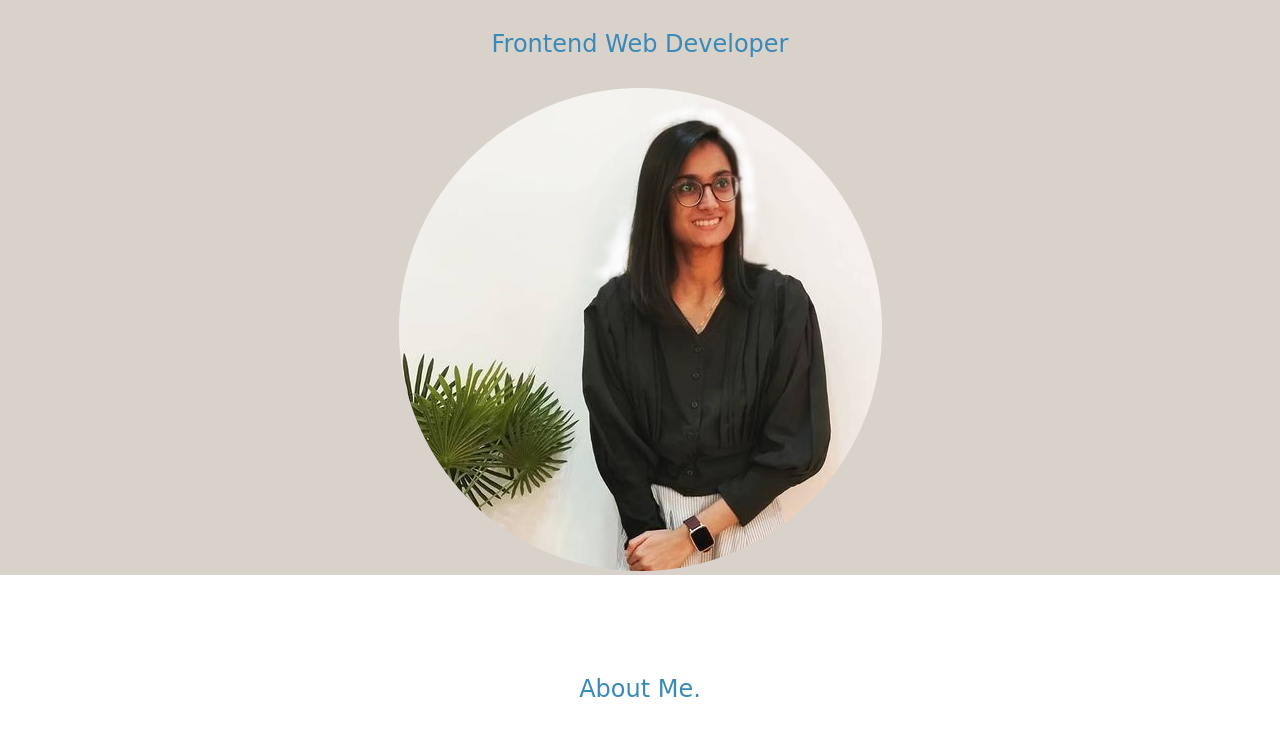
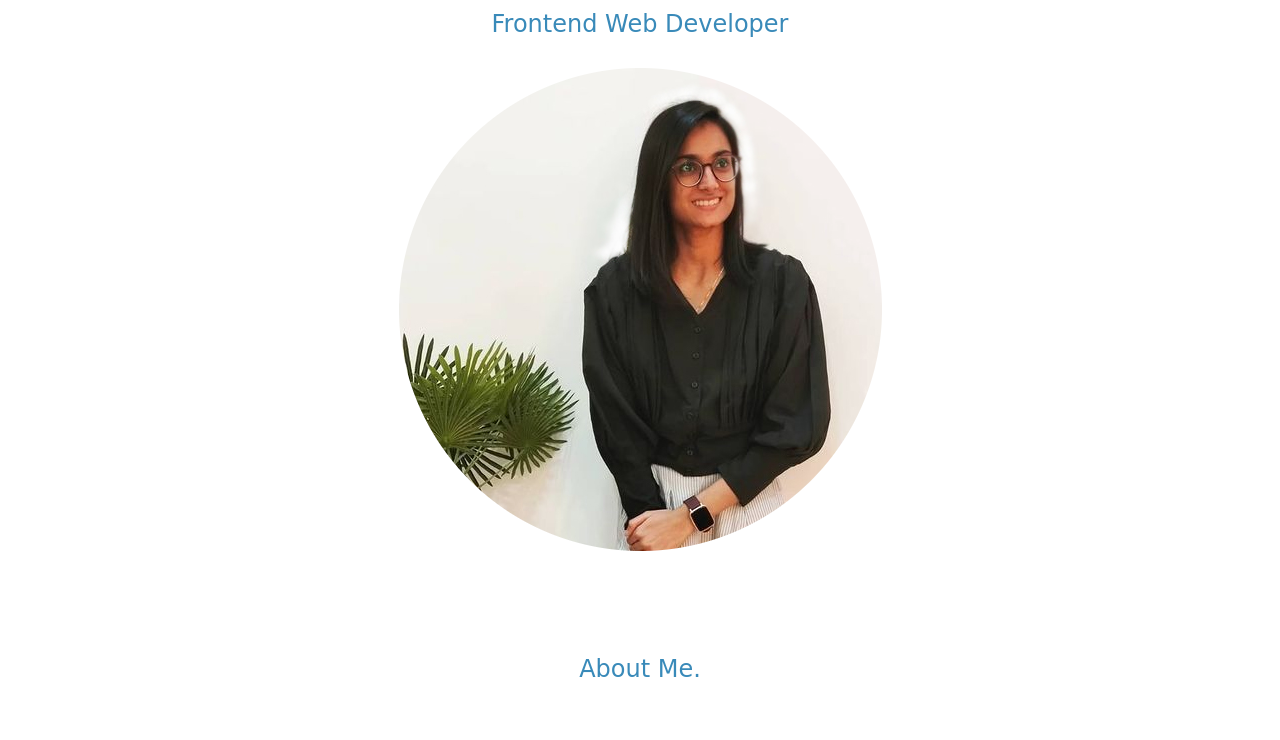
Before and after one commit to SamriddhiTayal/Personal-Website, a plain HTML site: page index.html in a window 1280 px wide. Shown: the part 188-928 px from the top of the page. Drawn offline with Linux system fonts and the light colour scheme; a web font is replaced by a local one.

Commit message:
Update styles.css

```diff
--- a/css/styles.css
+++ b/css/styles.css
@@ -1,5 +1,4 @@
 body{
-  /* background-color: #E9E5D6; */
   margin: 0 ;
   text-align:center;
   font-size:1em;
@@ -26,7 +25,6 @@ h3{
  color:#00B4D8;
 }
 .pro{
-  /* text-decoration:underline; */
   font-family: 'Luxurious Roman', cursive;
 }
 .skill-row{
@@ -58,25 +56,6 @@ text-decoration:none;
 a:hover{
   color:#EAF6F6;
 }
-/* #profilePic{
-  border-radius: 50%
-  border: 5px solid #789395;
-} */
-.top{
-  background-color:#D8D2CB;
-  position:relative;
-  padding-top:20px;
-  }
-/* .top-image{
-  position:absolute;
-  right:300px;
-  top:50px;
-}
-.bottom-image{
-  position:absolute;
-  left:300px;
-  bottom:300px;
-} */
 .hello-para{
   width:30%;
   margin:50px auto;
@@ -88,7 +67,6 @@ a:hover{
 }*/
 ul {
   list-style-type: none;
-
 }
 .middle-container{
   margin:100px auto;
@@ -109,8 +87,6 @@ padding:50px 0 20px;
 input[type=text], input[type="tel"],input[type="email"] {
   border: 1px solid #398AB9;
   border-radius: 5px;
-  /* display: flex;
-  align-items: center; */
   font-size: 16px;
   padding: 10px;
   width: 30%;
@@ -122,12 +98,9 @@ textarea {
   width: 30%;
   height: 100px;
   padding: 10px;
-  /* box-sizing: border-box; */
   border: 1px solid #398AB9;
   border-radius: 5px;
   font-size: 16px;
-  /* background-color: #f8f8f8; */
-  /* resize: none; */
 }
 .btn {
   -webkit-border-radius: 10;
```
